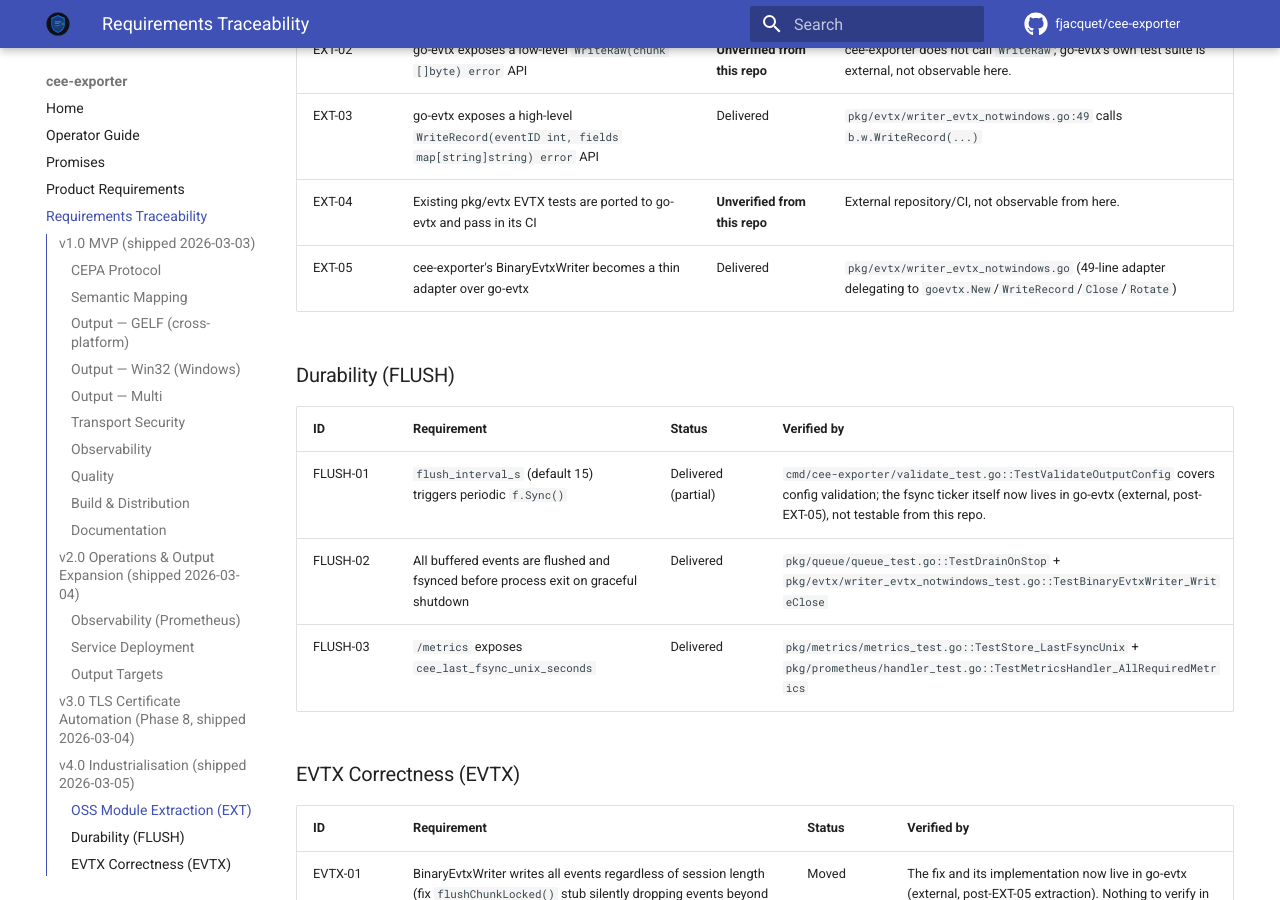
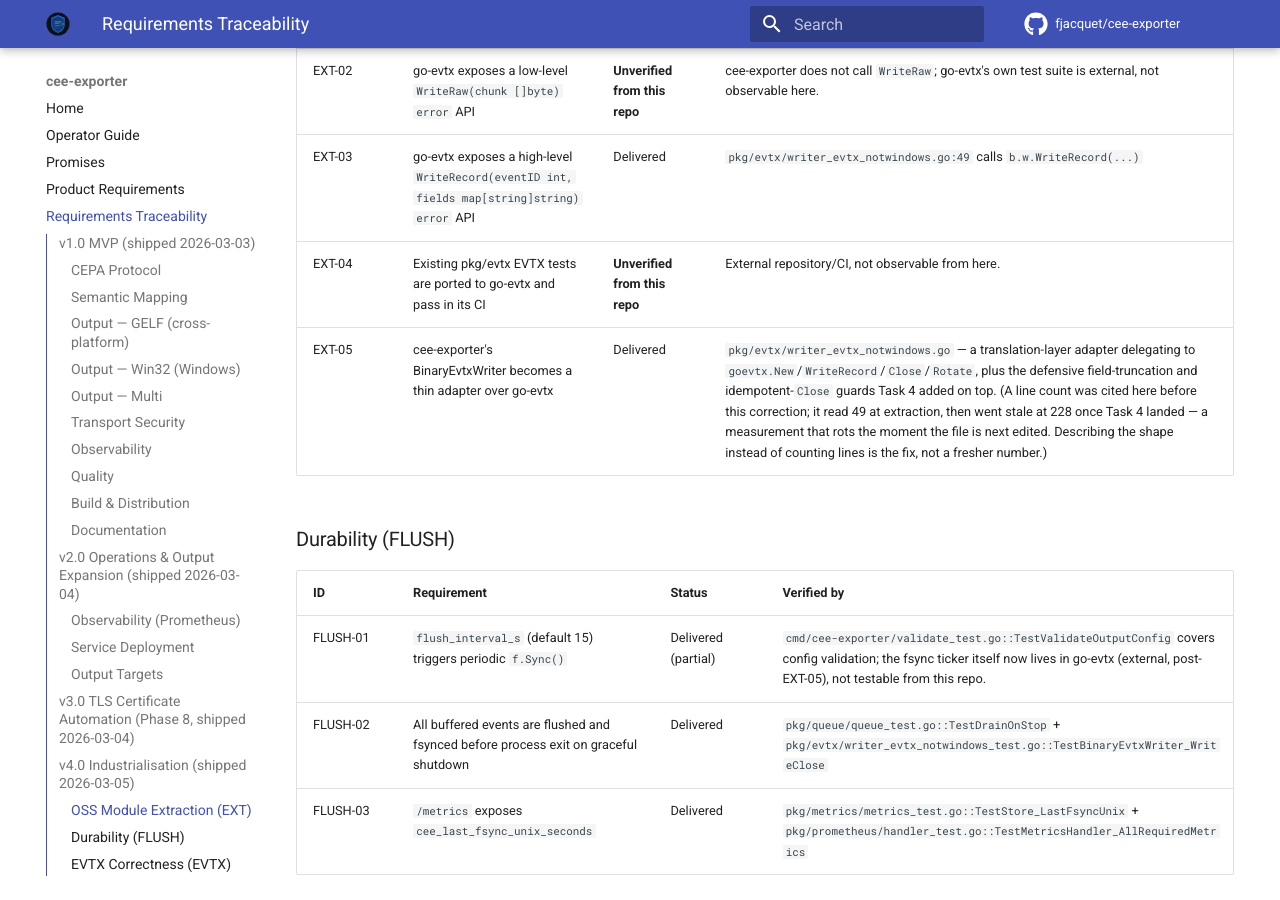
Before and after one commit to fjacquet/cee-exporter, an MkDocs documentation site: the page built from docs/requirements.md, in a window 1280 px wide and 900 px high, scrolled down 7254 px. Built offline with MkDocs 1.6.1 and Material for MkDocs 9.7.7, drawn with Linux system fonts in a browser that asks for light colours; comment, search, counter and statistics services are not loaded.

Commit message:
docs: fix EXT-05's stale line-count claim, stop citing counts that rot
docs/requirements.md:176 (EXT-05) claimed writer_evtx_notwindows.go is a
"49-line adapter" — wc -l says 228. The number was accurate when first
written (69 lines right after the 29ed067 extraction, cited loosely as
"49"), then went stale the moment Task 4 added truncateField, encodedLen,
enforceEncodedBudget and the idempotent Close guard on top of the adapter.
This is the third line-count claim to go stale on this branch, after
ADR-014's (caught and fixed in Task 7, commit 9815ecd) and a "115 vs 117"
file-count slip in a task report.

Rather than update the number to 228 — which rots again on the next edit —
replaced the count with a description of the file's actual shape: a
translation-layer adapter delegating to goevtx.New/WriteRecord/Close/Rotate,
plus the defensive guards Task 4 added. A claim that can't go stale beats a
claim that's merely currently accurate.

Checked EXT-01 while in the neighborhood, per the team lead's request: it
already correctly cites go-evtx v0.6.0 (updated by the go-evtx bump commit,
4dd6bc6) and needed no further change. EXT-03's own line-49 citation for the
WriteRecord call site was independently re-verified against the current
228-line file and is still accurate.

Ran all four docs-lint.yml steps, make docs (--strict), and make ci — all
green.

Co-Authored-By: Claude Opus 5 <noreply@anthropic.com>
Claude-Session: https://claude.ai/code/session_013X8sqqZ7S146dyofsVWnEZ

```diff
--- a/docs/requirements.md
+++ b/docs/requirements.md
@@ -173,7 +173,7 @@ IDs renumbered `TLS-03`–`TLS-07` — see [ID renumbering](#id-renumbering-note
 | EXT-02 | go-evtx exposes a low-level `WriteRaw(chunk []byte) error` API | **Unverified from this repo** | cee-exporter does not call `WriteRaw`; go-evtx's own test suite is external, not observable here. |
 | EXT-03 | go-evtx exposes a high-level `WriteRecord(eventID int, fields map[string]string) error` API | Delivered | `pkg/evtx/writer_evtx_notwindows.go:49` calls `b.w.WriteRecord(...)` |
 | EXT-04 | Existing pkg/evtx EVTX tests are ported to go-evtx and pass in its CI | **Unverified from this repo** | External repository/CI, not observable from here. |
-| EXT-05 | cee-exporter's BinaryEvtxWriter becomes a thin adapter over go-evtx | Delivered | `pkg/evtx/writer_evtx_notwindows.go` (49-line adapter delegating to `goevtx.New`/`WriteRecord`/`Close`/`Rotate`) |
+| EXT-05 | cee-exporter's BinaryEvtxWriter becomes a thin adapter over go-evtx | Delivered | `pkg/evtx/writer_evtx_notwindows.go` — a translation-layer adapter delegating to `goevtx.New`/`WriteRecord`/`Close`/`Rotate`, plus the defensive field-truncation and idempotent-`Close` guards Task 4 added on top. (A line count was cited here before this correction; it read 49 at extraction, then went stale at 228 once Task 4 landed — a measurement that rots the moment the file is next edited. Describing the shape instead of counting lines is the fix, not a fresher number.) |
 
 ### Durability (FLUSH)
 
```
